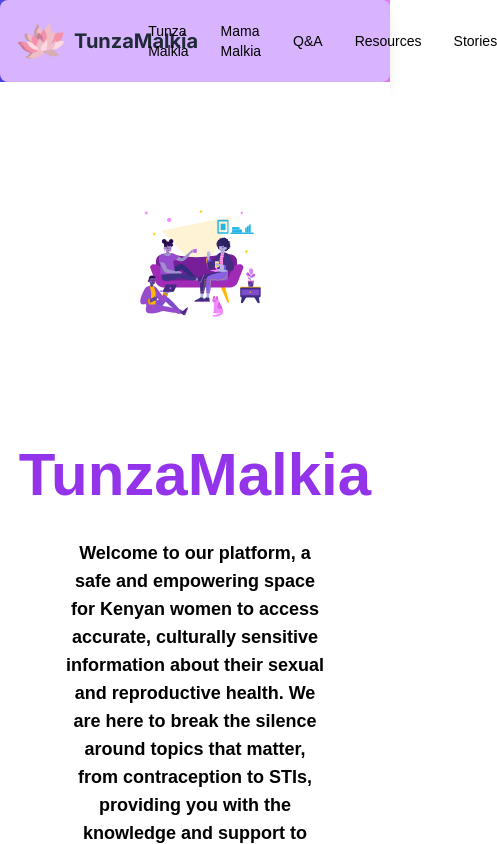
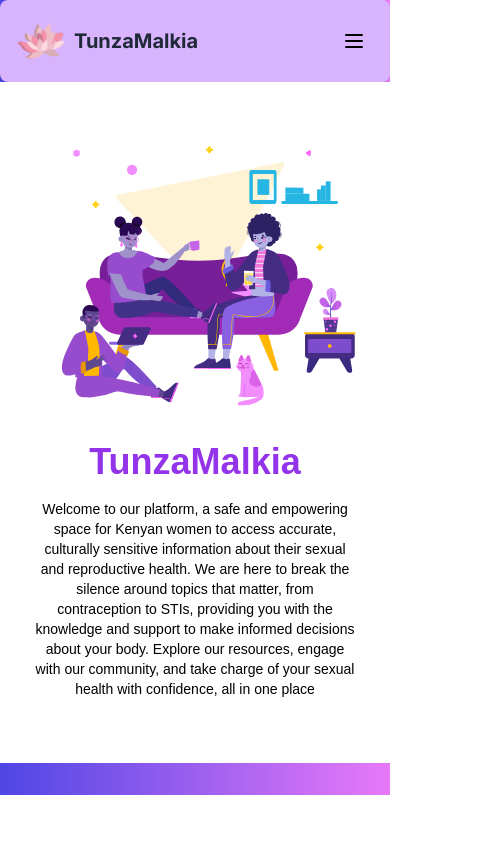
Before and after one commit to Konji-tech/tunzamalkia-gc, a Next.js app: page / in a window 390 px wide. Shown: the whole page, 497 px wide, since content can reach past the window. Built offline with nearby package versions, Linux system fonts and the light colour scheme.

Commit message:
mobile friendly

```diff
--- a/src/app/chatbot/page.tsx
+++ b/src/app/chatbot/page.tsx
@@ -39,7 +39,7 @@
   const systemInstruction = `You are a chatbot to focus on sexual and reproductive health of women including things such as sexuality and sex drive.
     You can talk about topics such as sexual health, reproductive health, STIs and STDs, contraceptives, sex drive, sexuality etc.
     Your focus should only be on sexual and reproductive health and things relating to it.
-    Refer to yourself as “Mama Malkia”.
+    Refer to yourself as "Mama Malkia".
     Answer the questions in detail. If the user asks any question that does not pertain to sexual health and reproduction or questions on sexuality and sex drive, say
     "oh pole! I am only here to answer your questions on sexual and reproductive health!" Have a tone of a caring mother. You can talk in Swahili moderately. You can also answer questions on sexuality and sex drive.`;
 
@@ -101,26 +101,28 @@
   };
 
   return (
-    <div className="flex justify-center items-center min-h-screen ">
-      <div className="w-full max-w-4xl bg-white rounded-lg shadow-lg p-6"> {/* Expanded width */}
-        <h1 className="text-3xl font-bold text-center mb-6">Mama Malkia</h1>
-        <h2 className="font-bold text-center mb-6">Ask any Question on sexual and reproductive health! Usiogope!</h2>
+    <div className="flex justify-center items-center min-h-screen p-4 md:p-6">
+      <div className="w-full max-w-4xl bg-white rounded-lg shadow-lg p-4 md:p-6">
+        <h1 className="text-2xl md:text-3xl font-bold text-center mb-4 md:mb-6">Mama Malkia</h1>
+        <h2 className="text-sm md:text-base font-bold text-center mb-4 md:mb-6">
+          Ask any Question on sexual and reproductive health! Usiogope!
+        </h2>
 
-        <div className="chat-container overflow-y-auto h-96 mb-4 p-4 bg-gray-50 rounded-lg shadow-inner">
+        <div className="chat-container overflow-y-auto h-[60vh] md:h-96 mb-4 p-3 md:p-4 bg-gray-50 rounded-lg shadow-inner">
           <ChatHistory chatHistory={chatHistory} />
           <Loading isLoading={isLoading} />
         </div>
 
-        <div className="flex mt-4">
+        <div className="flex flex-col md:flex-row gap-2 md:gap-0 mt-4">
           <input
             type="text"
-            className="flex-grow px-4 py-2 rounded-lg border border-purple-600 focus:outline-none focus:ring-2 focus:ring-blue-500"
+            className="flex-grow px-3 md:px-4 py-2 md:py-2.5 rounded-lg border border-purple-600 focus:outline-none focus:ring-2 focus:ring-blue-500 text-sm md:text-base"
             placeholder="Type your message..."
             value={userInput}
             onChange={handleUserInput}
           />
           <button
-            className="px-4 py-2 ml-2 rounded-lg bg-gradient-to-r from-indigo-600  to-fuchsia-400 text-white hover:bg-blue-600 focus:outline-none"
+            className="px-4 py-2 md:py-2.5 rounded-lg bg-gradient-to-r from-indigo-600 to-fuchsia-400 text-white hover:bg-blue-600 focus:outline-none text-sm md:text-base transition-colors"
             onClick={sendMessage}
             disabled={isLoading}
           >
@@ -128,7 +130,7 @@
           </button>
         </div>
         <button
-          className="mt-4 block w-full px-4 py-2 rounded-lg bg-gray-300 text-white hover:bg-gray-700 focus:outline-none"
+          className="mt-4 w-full px-4 py-2 rounded-lg bg-gray-300 text-white hover:bg-gray-700 focus:outline-none text-sm md:text-base transition-colors"
           onClick={clearChat}
         >
           Clear Chat
--- a/src/app/contraception/page.tsx
+++ b/src/app/contraception/page.tsx
@@ -100,27 +100,28 @@
 
 export default function Contraceptions() {
   return (
-    <div>
-      <div className="flex flex-col-reverse lg:flex-row justify-between px-10 py-5  gap-16 lg:gap-32">
-        <div className="flex-1 flex flex-col gap-8 justify-center items-center">
-          <h1 className="text-6xl font-bold text-center lg:text-left">Contraceptions</h1>
+    <div className="px-4 md:px-8 lg:px-10">
+      <div className="flex flex-col-reverse lg:flex-row justify-between py-8 md:py-12 gap-8 md:gap-16 lg:gap-32">
+        <div className="flex-1 flex flex-col gap-6 md:gap-8 justify-center items-center">
+          <h1 className="text-4xl md:text-5xl lg:text-6xl font-bold text-center lg:text-left">Contraceptions</h1>
         </div>
-        <div className="flex-1 flex justify-end px-5">
+        <div className="flex-1 flex justify-center lg:justify-end px-4 md:px-5">
           <Image
             src={ccs}
             alt="contraception"
-            className="object-cover "
+            className="object-contain w-full max-w-[300px] md:max-w-[400px] lg:max-w-[500px]"
           />
         </div>
       </div>
 
-      <div className="flex flex-col px-16 py-16 bg-purple-300  text-center rounded-md  ">
-        <h2 className="text-4xl text-black font-bold">Welcome to Contraception Education </h2>
+      <div className="flex flex-col px-4 md:px-8 lg:px-16 py-8 md:py-12 bg-purple-300 text-center rounded-md">
+        <h2 className="text-2xl md:text-3xl lg:text-4xl text-black font-bold">Welcome to Contraception Education</h2>
+      </div>
 
+      <div className="flex flex-col px-4 md:px-8 lg:px-16 py-8 md:py-12 bg-white text-center">
+        <h1 className="text-2xl md:text-3xl lg:text-4xl text-black font-bold">Resources</h1>
       </div>
-      <div className="flex flex-col px-16 py-16 bg-white text-center">
-        <h1 className="text-4xl text-black font-bold ">Resources</h1>
-      </div>
+
       <ContraceptionsList />
     </div>
   );
--- a/src/components/landing/Hero.tsx
+++ b/src/components/landing/Hero.tsx
@@ -1,28 +1,27 @@
-
-
-
 import Image from "next/image";
 import friends from "@/../public/images/friends.svg";
 
 export default function Hero() {
   return (
-    <div className="flex px-16 py-32 bg-white lg:flex-row flex-col-reverse gap-32  lg:gap-16 animate-fadeInRight font-poppins font-bold text-lg">
+    <div className="flex px-4 sm:px-8 md:px-16 py-16 md:py-32 bg-white lg:flex-row flex-col-reverse gap-8 md:gap-16 lg:gap-32 animate-fadeInRight font-poppins">
       {/* hero text */}
-      <div className="flex-1 flex flex-col gap-8 justify-center items-center ">
-
-        <h1 className="text-6xl font-bold text-center font-poppins animate-bounce text-purple-600"> TunzaMalkia</h1>
-        <p className="text-center text-md max-w-[60ch]">
-        Welcome to our platform, a safe and empowering space for Kenyan women to access accurate, culturally sensitive information about their sexual and reproductive health. We are here to break the silence around topics that matter, from contraception to STIs, providing you with the knowledge and support to make informed decisions about your body.
-        Explore our resources, engage with our community, and take charge of your sexual health with confidence, all in one place
+      <div className="flex-1 flex flex-col gap-4 md:gap-8 justify-center items-center">
+        <h1 className="text-4xl md:text-5xl lg:text-6xl font-bold text-center font-poppins animate-bounce text-purple-600">
+          TunzaMalkia
+        </h1>
+        <p className="text-center text-sm md:text-base lg:text-lg max-w-[90%] md:max-w-[80%] lg:max-w-[60ch]">
+          Welcome to our platform, a safe and empowering space for Kenyan women to access accurate, culturally sensitive information about their sexual and reproductive health. We are here to break the silence around topics that matter, from contraception to STIs, providing you with the knowledge and support to make informed decisions about your body.
+          Explore our resources, engage with our community, and take charge of your sexual health with confidence, all in one place
         </p>
       </div>
 
       {/* hero image */}
-      <div className="flex-1 px-16">
+      <div className="flex-1 px-4 md:px-8 lg:px-16">
         <Image
           src={friends}
           alt="women playing"
-          className="object-cover w-full h-full "
+          className="object-contain w-full h-auto max-h-[400px] md:max-h-[500px] lg:max-h-[600px]"
+          priority
         />
       </div>
     </div>
--- a/src/components/navigation/NavBar.tsx
+++ b/src/components/navigation/NavBar.tsx
@@ -1,10 +1,14 @@
-import React from "react";
+"use client";
+
+import React, { useState } from "react";
 import Image from "next/image";
 import logo from "@/../public/images/logo.png";
 
 import { mainRoutes } from "./index";
 
 export default function Navbar({ className }: { className: string }) {
+  const [isMenuOpen, setIsMenuOpen] = useState(false);
+
   return (
     <header
       className={
@@ -17,7 +21,38 @@
           <Image src={logo} alt="Logo" width={50} height={50} className="mr-2" />
           <h1 className="text-xl font-bold text-gray-800 dark:text-white">TunzaMalkia</h1>
         </div>
-        <ul className="flex gap-8 items-center">
+
+        {/* Mobile menu button */}
+        <button
+          className="lg:hidden p-2 rounded-md hover:bg-purple-400 focus:outline-none"
+          onClick={() => setIsMenuOpen(!isMenuOpen)}
+        >
+          <svg
+            className="w-6 h-6"
+            fill="none"
+            stroke="currentColor"
+            viewBox="0 0 24 24"
+          >
+            {isMenuOpen ? (
+              <path
+                strokeLinecap="round"
+                strokeLinejoin="round"
+                strokeWidth={2}
+                d="M6 18L18 6M6 6l12 12"
+              />
+            ) : (
+              <path
+                strokeLinecap="round"
+                strokeLinejoin="round"
+                strokeWidth={2}
+                d="M4 6h16M4 12h16M4 18h16"
+              />
+            )}
+          </svg>
+        </button>
+
+        {/* Desktop menu */}
+        <ul className="hidden lg:flex gap-8 items-center">
           {mainRoutes.map((route) => (
             <li key={route.name}>
               <a
@@ -29,6 +64,27 @@
             </li>
           ))}
         </ul>
+
+        {/* Mobile menu */}
+        <div
+          className={`${
+            isMenuOpen ? "block" : "hidden"
+          } lg:hidden w-full mt-4 bg-purple-300 rounded-lg shadow-lg`}
+        >
+          <ul className="flex flex-col gap-4 p-4">
+            {mainRoutes.map((route) => (
+              <li key={route.name}>
+                <a
+                  href={route.href}
+                  className="block text-black hover:text-white transition-colors font-poppins py-2"
+                  onClick={() => setIsMenuOpen(false)}
+                >
+                  {route.name}
+                </a>
+              </li>
+            ))}
+          </ul>
+        </div>
       </nav>
     </header>
   );
```
Also changed, not shown: src/app/quiz/page.tsx (+21 -20 lines), src/components/landing/FeatureList.tsx (+9 -7 lines).
